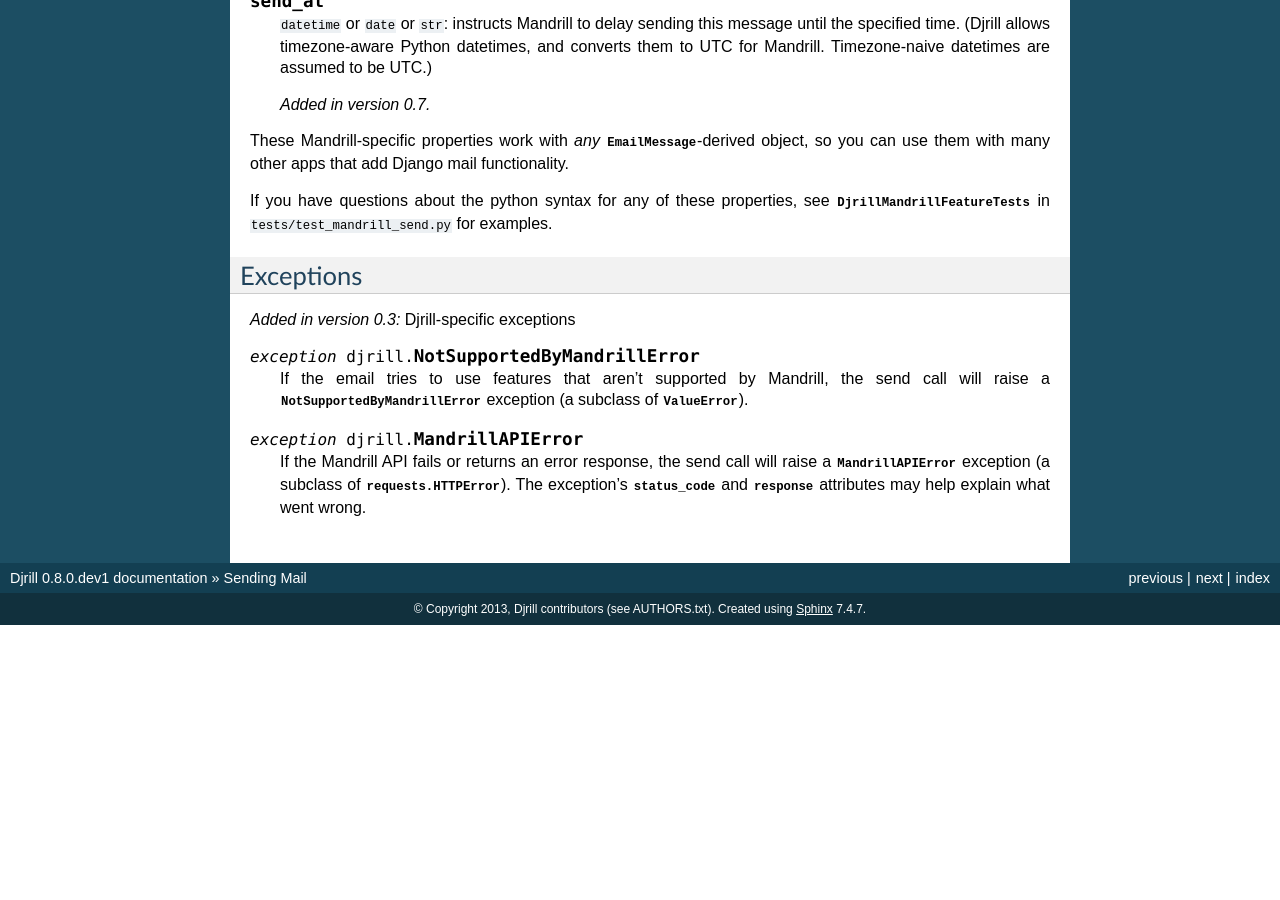
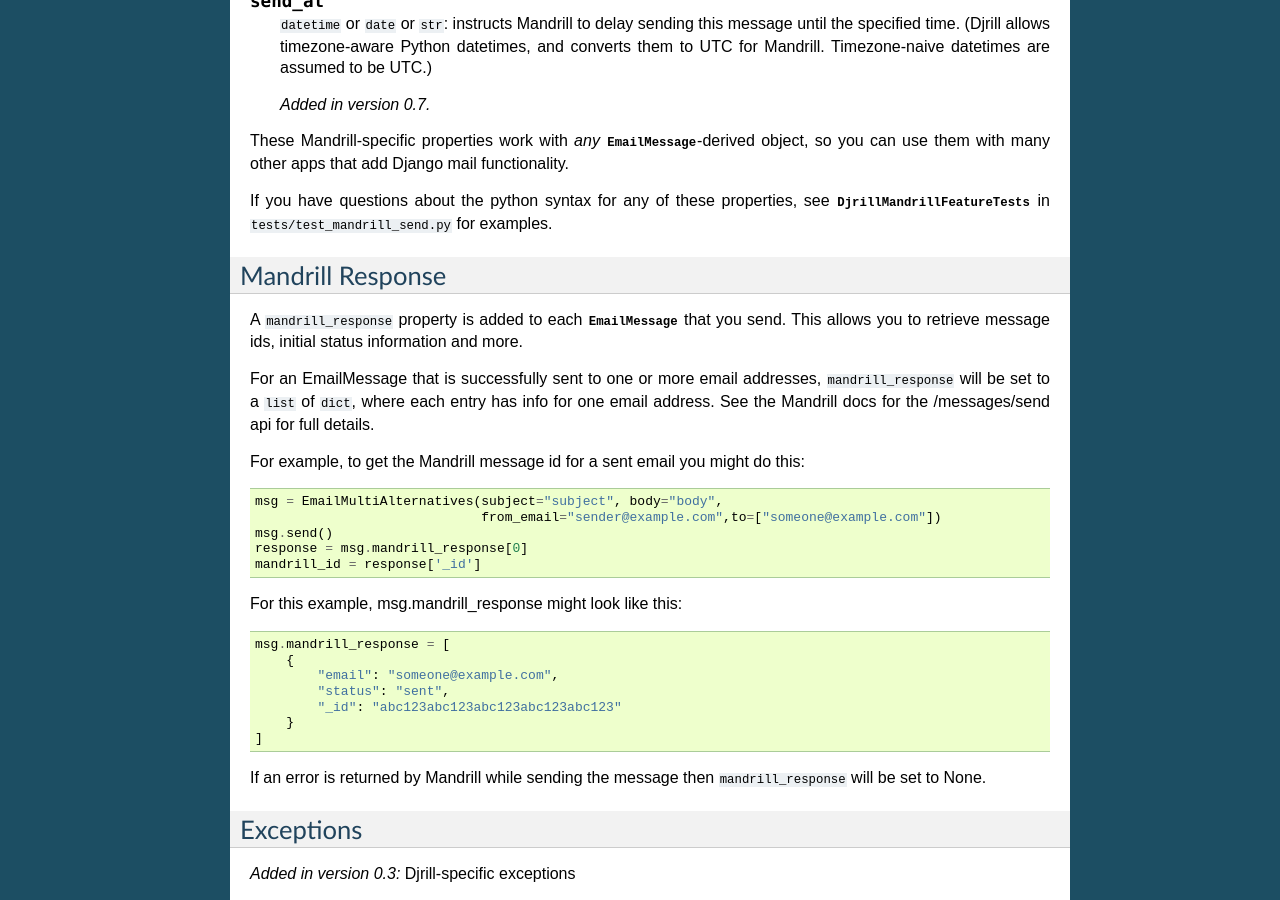
Before and after one commit to brack3t/Djrill, a Sphinx documentation site: the page built from docs/usage/sending_mail.rst, in a window 1280 px wide and 900 px high, scrolled down 3813 px. Built offline with Sphinx 7.4.7, drawn with Linux system fonts in a browser that asks for light colours; before the commit the page ends 4438 px from its top, so only the background shows below that.

Commit message:
Add the Mandrill send API response to EmailMessage as a property, mandrill_response, when a message is sent. For errors, set mandrill_response to None. Add tests & docs.

```diff
--- a/docs/usage/sending_mail.rst
+++ b/docs/usage/sending_mail.rst
@@ -272,6 +272,38 @@
 see :class:`DjrillMandrillFeatureTests` in :file:`tests/test_mandrill_send.py` for examples.
 
 
+
+.. _mandrill-response:
+
+Mandrill Response
+---------------------------------
+A ``mandrill_response`` property is added to each :class:`~django.core.mail.EmailMessage` that you
+send. This allows you to retrieve message ids, initial status information and more.
+
+For an EmailMessage that is successfully sent to one or more email addresses, ``mandrill_response`` will
+be set to a ``list`` of ``dict``, where each entry has info for one email address. See the Mandrill docs for the
+/messages/send api for full details.
+
+For example, to get the Mandrill message id for a sent email you might do this::
+
+        msg = EmailMultiAlternatives(subject="subject", body="body",
+                                     from_email="sender@example.com",to=["someone@example.com"])
+        msg.send()
+        response = msg.mandrill_response[0]
+        mandrill_id = response['_id']
+
+For this example, msg.mandrill_response might look like this::
+
+        msg.mandrill_response = [
+            {
+                "email": "someone@example.com",
+                "status": "sent",
+                "_id": "abc123abc123abc123abc123abc123"
+            }
+        ]
+
+If an error is returned by Mandrill while sending the message then ``mandrill_response`` will be set to None.
+
 .. _djrill-exceptions:
 
 Exceptions
```
Also changed, not shown: 3 other files.
